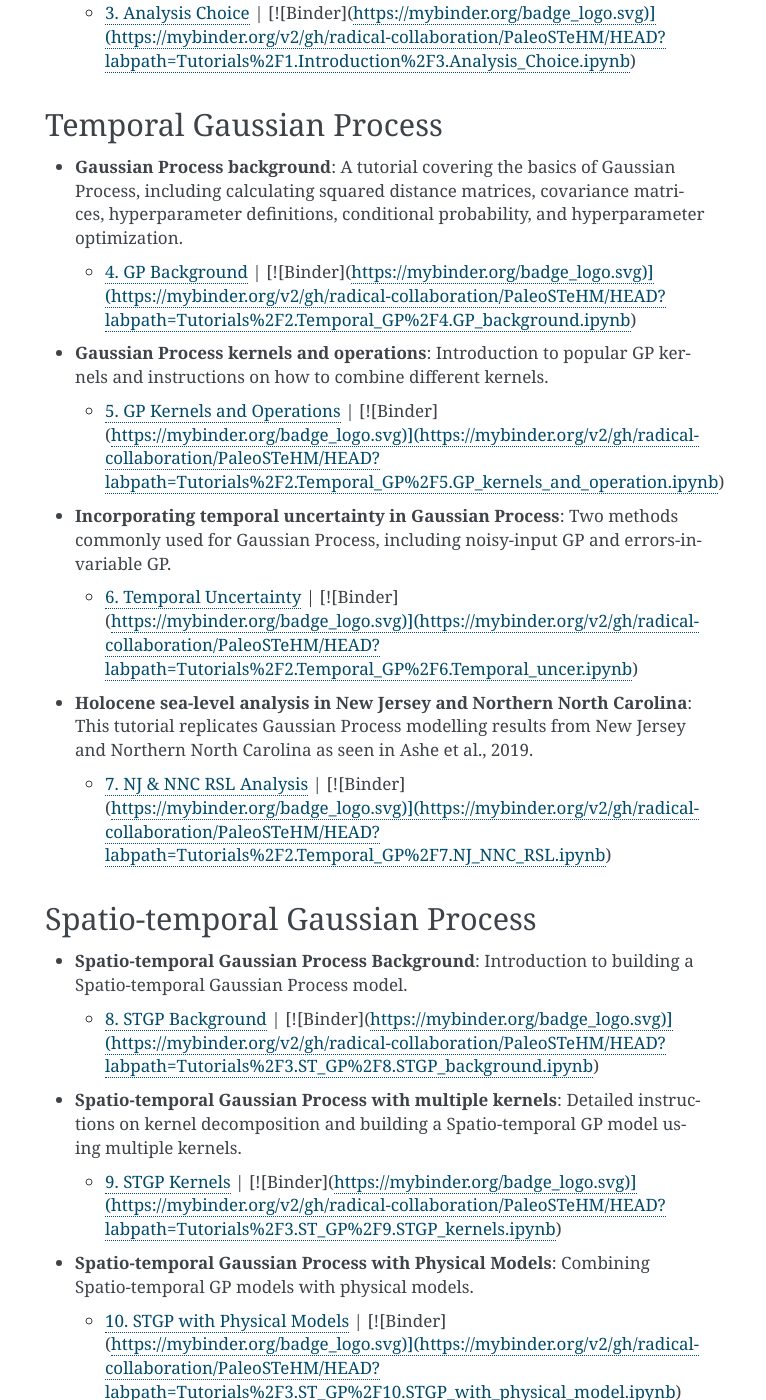
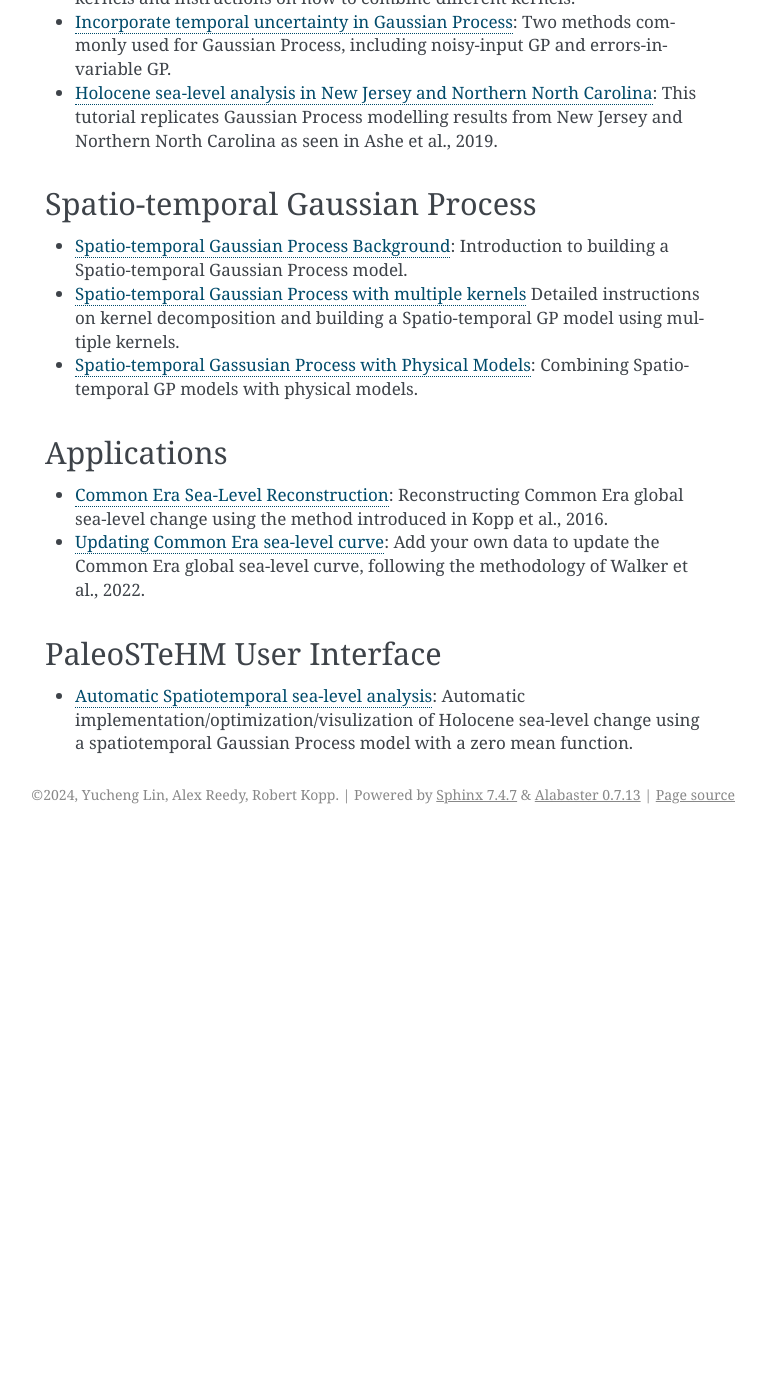
Before and after one commit to radical-collaboration/PaleoSTeHM, a Sphinx documentation site: the page built from Docs/tutorials.rst, in a window 1280 px wide and 1400 px high, scrolled down 846 px. Shown: the whole window, without its empty margins (375-1141 px from the left). Built offline with Sphinx 7.4.7, drawn with Linux system fonts in a browser that asks for light colours; after the commit the page ends 1680 px from its top, so only the background shows below that; some of the changed text lies outside the part shown.

Commit message:
Update sphinx documents

```diff
--- a/Docs/tutorials.rst
+++ b/Docs/tutorials.rst
@@ -12,62 +12,41 @@ Video Tutorial
 Introduction
 ------------
 
-- **PaleoSTeHM background and data level modelling**: Introduction to Bayesian Hierarchical modelling, consisting of data level, process level, and parameter level modelling. This notebook will cover data level modelling with an example of building a data level model for coral-based sea-level records from the Great Barrier Reef.
+- `PaleoSTeHM background and data level modelling <https://github.com/radical-collaboration/PaleoSTeHM/blob/main/Tutorials/1.Introduction/1.Introduction.ipynb>`_: Introduction to Bayesian Hierarchical modelling, consisting of data level, process level, and parameter level modelling. This notebook will cover data level modelling with an example of building a data level model for coral-based sea-level records from the Great Barrier Reef.
 
-  - `1. Introduction <https://mybinder.org/v2/gh/radical-collaboration/PaleoSTeHM/HEAD?labpath=Tutorials%2F1.Introduction%2F1.Introduction.ipynb>`_ | [![Binder](https://mybinder.org/badge_logo.svg)](https://mybinder.org/v2/gh/radical-collaboration/PaleoSTeHM/HEAD?labpath=Tutorials%2F1.Introduction%2F1.Introduction.ipynb)
+- `Process level and parameter level modelling <https://github.com/radical-collaboration/PaleoSTeHM/blob/main/Tutorials/1.Introduction/2.Process_level_modelling.ipynb>`_: This tutorial covers process and parameter level modelling, including hand-drawn models, linear models, change-point models, Gaussian Process models, physical models, and mixed physical/statistical models.
 
-- **Process level and parameter level modelling**: This tutorial covers process and parameter level modelling, including hand-drawn models, linear models, change-point models, Gaussian Process models, physical models, and mixed physical/statistical models.
-
-  - `2. Process Level Modelling <https://mybinder.org/v2/gh/radical-collaboration/PaleoSTeHM/HEAD?labpath=Tutorials%2F1.Introduction%2F2.Process_level_modelling.ipynb>`_ | [![Binder](https://mybinder.org/badge_logo.svg)](https://mybinder.org/v2/gh/radical-collaboration/PaleoSTeHM/HEAD?labpath=Tutorials%2F1.Introduction%2F2.Process_level_modelling.ipynb)
-
-- **Analysis Choice**: This tutorial discusses the difference between deterministic models and probabilistic (Bayesian) models, optimization methods for deterministic models (least squares and gradient-based optimization), and inference methods for Bayesian models, such as MCMC, Variational Bayes, and Empirical Bayes.
-
-  - `3. Analysis Choice <https://mybinder.org/v2/gh/radical-collaboration/PaleoSTeHM/HEAD?labpath=Tutorials%2F1.Introduction%2F3.Analysis_Choice.ipynb>`_ | [![Binder](https://mybinder.org/badge_logo.svg)](https://mybinder.org/v2/gh/radical-collaboration/PaleoSTeHM/HEAD?labpath=Tutorials%2F1.Introduction%2F3.Analysis_Choice.ipynb)
+- `Analysis Choice <https://github.com/radical-collaboration/PaleoSTeHM/blob/main/Tutorials/1.Introduction/3.Analysis_Choice.ipynb>`_: This tutorial discusses the difference between deterministic models and probabilistic (Bayesian) models, optimization methods for deterministic models (least squares and gradient-based optimization), and inference methods for Bayesian models, such as MCMC, Variational Bayes, and Empirical Bayes.
 
 
 Temporal Gaussian Process
 --------------------------
 
-- **Gaussian Process background**: A tutorial covering the basics of Gaussian Process, including calculating squared distance matrices, covariance matrices, hyperparameter definitions, conditional probability, and hyperparameter optimization.
+- `Gaussian Process background <https://github.com/radical-collaboration/PaleoSTeHM/blob/main/Tutorials/2.Temporal_GP/4.GP_background.ipynb>`_: A tutorial covering the basics of Gaussian Process, including calculating squared distance matrices, covariance matrices, hyperparameter definitions, conditional probability, and hyperparameter optimization.
 
-  - `4. GP Background <https://mybinder.org/v2/gh/radical-collaboration/PaleoSTeHM/HEAD?labpath=Tutorials%2F2.Temporal_GP%2F4.GP_background.ipynb>`_ | [![Binder](https://mybinder.org/badge_logo.svg)](https://mybinder.org/v2/gh/radical-collaboration/PaleoSTeHM/HEAD?labpath=Tutorials%2F2.Temporal_GP%2F4.GP_background.ipynb)
+- `Gaussian Process kernels and kernel operations <https://github.com/radical-collaboration/PaleoSTeHM/blob/main/Tutorials/2.Temporal_GP/5.GP_kernels_and_operation.ipynb>`_: Introduction to popular GP kernels and instructions on how to combine different kernels.
 
-- **Gaussian Process kernels and operations**: Introduction to popular GP kernels and instructions on how to combine different kernels.
+- `Incorporate temporal uncertainty in Gaussian Process <https://github.com/radical-collaboration/PaleoSTeHM/blob/main/Tutorials/2.Temporal_GP/6.Temporal_uncer.ipynb>`_: Two methods commonly used for Gaussian Process, including noisy-input GP and errors-in-variable GP.
 
-  - `5. GP Kernels and Operations <https://mybinder.org/v2/gh/radical-collaboration/PaleoSTeHM/HEAD?labpath=Tutorials%2F2.Temporal_GP%2F5.GP_kernels_and_operation.ipynb>`_ | [![Binder](https://mybinder.org/badge_logo.svg)](https://mybinder.org/v2/gh/radical-collaboration/PaleoSTeHM/HEAD?labpath=Tutorials%2F2.Temporal_GP%2F5.GP_kernels_and_operation.ipynb)
-
-- **Incorporating temporal uncertainty in Gaussian Process**: Two methods commonly used for Gaussian Process, including noisy-input GP and errors-in-variable GP.
-
-  - `6. Temporal Uncertainty <https://mybinder.org/v2/gh/radical-collaboration/PaleoSTeHM/HEAD?labpath=Tutorials%2F2.Temporal_GP%2F6.Temporal_uncer.ipynb>`_ | [![Binder](https://mybinder.org/badge_logo.svg)](https://mybinder.org/v2/gh/radical-collaboration/PaleoSTeHM/HEAD?labpath=Tutorials%2F2.Temporal_GP%2F6.Temporal_uncer.ipynb)
-
-- **Holocene sea-level analysis in New Jersey and Northern North Carolina**: This tutorial replicates Gaussian Process modelling results from New Jersey and Northern North Carolina as seen in Ashe et al., 2019.
-
-  - `7. NJ & NNC RSL Analysis <https://mybinder.org/v2/gh/radical-collaboration/PaleoSTeHM/HEAD?labpath=Tutorials%2F2.Temporal_GP%2F7.NJ_NNC_RSL.ipynb>`_ | [![Binder](https://mybinder.org/badge_logo.svg)](https://mybinder.org/v2/gh/radical-collaboration/PaleoSTeHM/HEAD?labpath=Tutorials%2F2.Temporal_GP%2F7.NJ_NNC_RSL.ipynb)
-
+- `Holocene sea-level analysis in New Jersey and Northern North Carolina <https://github.com/radical-collaboration/PaleoSTeHM/blob/main/Tutorials/2.Temporal_GP/7.NJ_NNC_RSL.ipynb>`_: This tutorial replicates Gaussian Process modelling results from New Jersey and Northern North Carolina as seen in Ashe et al., 2019.
 
 Spatio-temporal Gaussian Process
 --------------------------------
 
-- **Spatio-temporal Gaussian Process Background**: Introduction to building a Spatio-temporal Gaussian Process model.
+- `Spatio-temporal Gaussian Process Background  <https://github.com/radical-collaboration/PaleoSTeHM/blob/main/Tutorials/3.ST_GP/8.STGP_background.ipynb>`_: Introduction to building a Spatio-temporal Gaussian Process model.
 
-  - `8. STGP Background <https://mybinder.org/v2/gh/radical-collaboration/PaleoSTeHM/HEAD?labpath=Tutorials%2F3.ST_GP%2F8.STGP_background.ipynb>`_ | [![Binder](https://mybinder.org/badge_logo.svg)](https://mybinder.org/v2/gh/radical-collaboration/PaleoSTeHM/HEAD?labpath=Tutorials%2F3.ST_GP%2F8.STGP_background.ipynb)
+- `Spatio-temporal Gaussian Process with multiple kernels <https://github.com/radical-collaboration/PaleoSTeHM/blob/main/Tutorials/3.ST_GP/9.STGP_kernels.ipynb>`_ Detailed instructions on kernel decomposition and building a Spatio-temporal GP model using multiple kernels.
 
-- **Spatio-temporal Gaussian Process with multiple kernels**: Detailed instructions on kernel decomposition and building a Spatio-temporal GP model using multiple kernels.
-
-  - `9. STGP Kernels <https://mybinder.org/v2/gh/radical-collaboration/PaleoSTeHM/HEAD?labpath=Tutorials%2F3.ST_GP%2F9.STGP_kernels.ipynb>`_ | [![Binder](https://mybinder.org/badge_logo.svg)](https://mybinder.org/v2/gh/radical-collaboration/PaleoSTeHM/HEAD?labpath=Tutorials%2F3.ST_GP%2F9.STGP_kernels.ipynb)
-
-- **Spatio-temporal Gaussian Process with Physical Models**: Combining Spatio-temporal GP models with physical models.
-
-  - `10. STGP with Physical Models <https://mybinder.org/v2/gh/radical-collaboration/PaleoSTeHM/HEAD?labpath=Tutorials%2F3.ST_GP%2F10.STGP_with_physical_model.ipynb>`_ | [![Binder](https://mybinder.org/badge_logo.svg)](https://mybinder.org/v2/gh/radical-collaboration/PaleoSTeHM/HEAD?labpath=Tutorials%2F3.ST_GP%2F10.STGP_with_physical_model.ipynb)
-
+- `Spatio-temporal Gassusian Process with Physical Models <https://github.com/radical-collaboration/PaleoSTeHM/blob/main/Tutorials/3.ST_GP/10.STGP_with_physical_model.ipynb>`_: Combining Spatio-temporal GP models with physical models.
 
 Applications
 ------------
 
-- **Common Era Sea-Level Reconstruction**: Reconstructing Common Era global sea-level change using the method introduced in Kopp et al., 2016.
+- `Common Era Sea-Level Reconstruction <https://github.com/radical-collaboration/PaleoSTeHM/blob/main/Tutorials/4.Applications/Kopp_et_al_2016.ipynb>`_: Reconstructing Common Era global sea-level change using the method introduced in Kopp et al., 2016.
 
-  - `11. Common Era Sea-Level Reconstruction <https://mybinder.org/v2/gh/radical-collaboration/PaleoSTeHM/HEAD?labpath=Tutorials%2F4.Applications%2FKopp_et_al_2016.ipynb>`_ | [![Binder](https://mybinder.org/badge_logo.svg)](https://mybinder.org/v2/gh/radical-collaboration/PaleoSTeHM/HEAD?labpath=Tutorials%2F4.Applications%2FKopp_et_al_2016.ipynb)
+- `Updating Common Era sea-level curve <https://github.com/radical-collaboration/PaleoSTeHM/blob/main/Tutorials/4.Applications/Updating_GMSL_curve.ipynb>`_: Add your own data to update the Common Era global sea-level curve, following the methodology of Walker et al., 2022.
 
-- **Updating Common Era Sea-Level Curve**: Add your own data to update the Common Era global sea-level curve, following the methodology of Walker et al., 2022.
+PaleoSTeHM User Interface
+------------
 
-  - `12. Update GMSL Curve <https://mybinder.org/v2/gh/radical-collaboration/PaleoSTeHM/HEAD?labpath=Tutorials%2F4.Applications%2FUpdating_GMSL_curve.ipynb>`
+- `Automatic Spatiotemporal sea-level analysis <https://github.com/radical-collaboration/PaleoSTeHM/blob/main/PaleoSTeHM_UI/Holocene_Spatiotemporal_analysis/Holocene_SP_anlysis.ipynb>`_: Automatic implementation/optimization/visulization of Holocene sea-level change using a spatiotemporal Gaussian Process model with a zero mean function.
```
Also changed, not shown: 1 other file.
